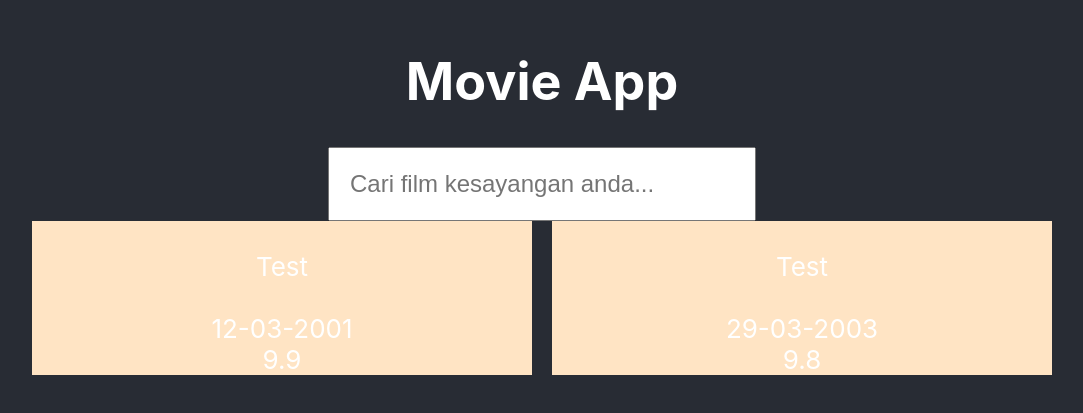
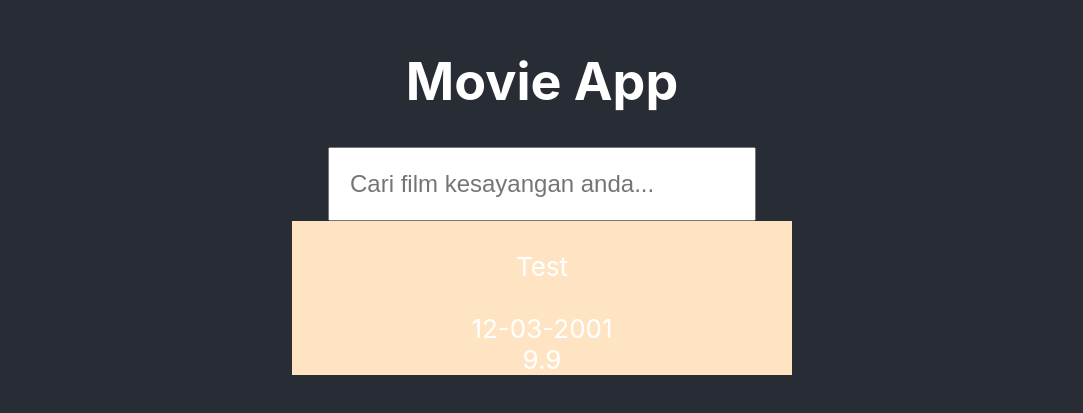
Before and after one commit to deril1709/MovieApp, a React (Create React App) app: page / in a window 1280 px wide. Shown: the part 205-618 px from the top of the page, without its empty margins (98-1181 px from the left). Built offline with nearby package versions, Linux system fonts and the light colour scheme; no server answers.

Commit message:
gk tau yg penting commit

```diff
--- a/src/App.js
+++ b/src/App.js
@@ -23,12 +23,6 @@ const App = () => {
             <div className="Movie-date">12-03-2001</div>
             <div className="Movie-rate">9.9</div>
           </div>
-          <div className="Movie-wrapper">
-            <div className="Movie-title">Test</div>
-            <img src="" alt="" className="Movie-img" />
-            <div className="Movie-date">29-03-2003</div>
-            <div className="Movie-rate">9.8</div>
-          </div>
         </div>
       </header>
     </div>
--- a/src/api.js
+++ b/src/api.js
@@ -1,7 +1,10 @@
 import axios from "axios";
 
+const apikey = process.env.REACT_APP_APIKEY;
+const baseurl = process.env.REACT_APP_BASEURL;
+
 export const getMovielist = async () => {
-  const movie = await axios.get(`${process.env.REACT_APP_BASEURL}/movie/popular`);
+  const movie = await axios.get(`${process.env.REACT_APP_BASEURL}/movie/popular?api_key=${env.REACT_APP_BASEURL}`);
   console.log({ movieList: movie });
 };
 
```
